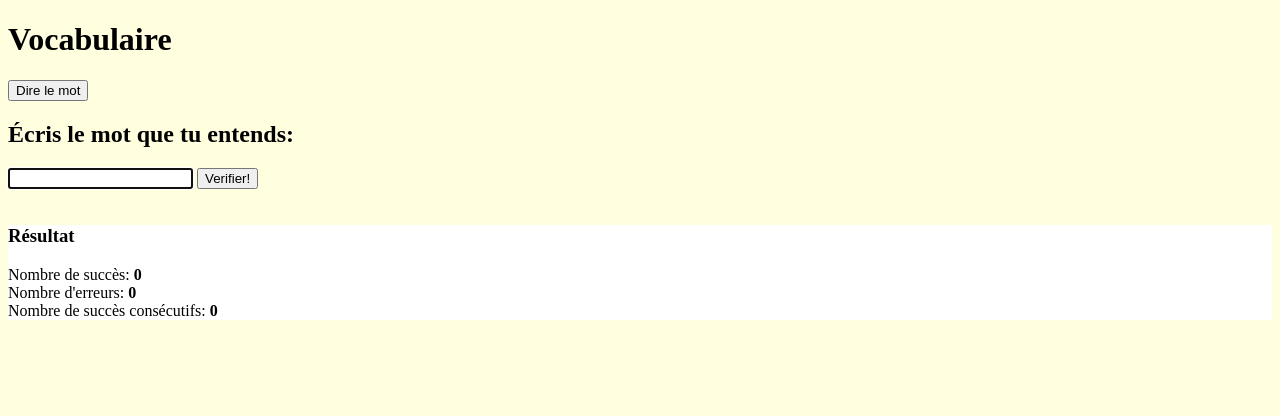
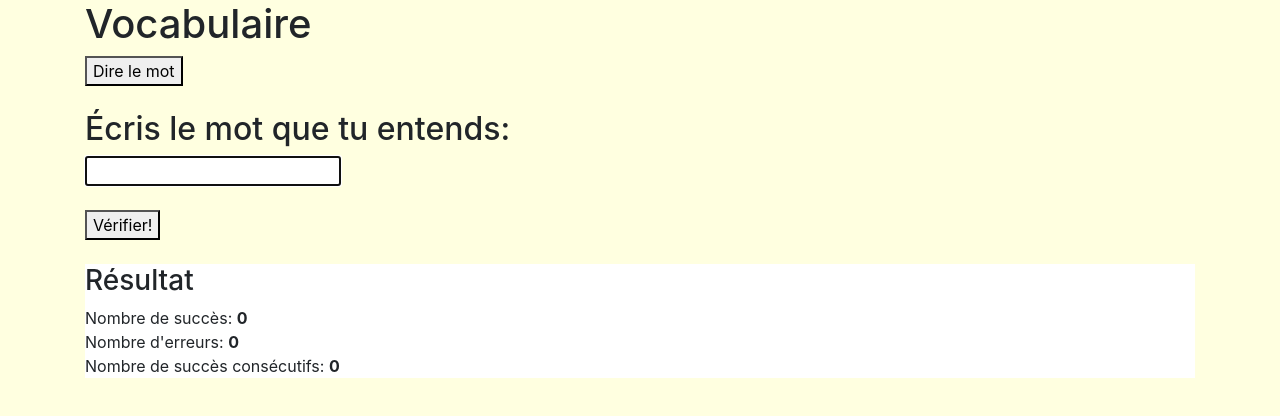
Before and after one commit to lecons/vocabulaire, a plain HTML site: page Vocabulaire.html in a window 1280 px wide. Drawn offline with nearby package versions, Linux system fonts and the light colour scheme.

Commit message:
Utilisation de Bootstrap

```diff
--- a/Vocabulaire.html
+++ b/Vocabulaire.html
@@ -1,22 +1,31 @@
 <!DOCTYPE html>
-<html>
+<html lang="fr-CA">
     <head>
-        <script src="https://ajax.googleapis.com/ajax/libs/jquery/1.12.4/jquery.min.js"></script>
-        <script src="Vocabulaire.js"></script>
+        <meta charset="utf-8">
+        <meta name="viewport" content="width=device-width, initial-scale=1, shrink-to-fit=no">
+
+        <link rel="stylesheet" href="https://stackpath.bootstrapcdn.com/bootstrap/4.3.1/css/bootstrap.min.css" integrity="sha384-ggOyR0iXCbMQv3Xipma34MD+dH/1fQ784/j6cY/iJTQUOhcWr7x9JvoRxT2MZw1T" crossorigin="anonymous">
+
+        <title>Leçon de vocabulaire</title>
     </head>
 
     <body>
-
+        <div class="container">
             <h1>Vocabulaire</h1>
 
+            <div class="pb-4">
                 <button onclick="OnPlay()">Dire le mot</button>
+            </div>
 
+            <div class="pb-4">
                 <h2>Écris le mot que tu entends:</h2>
                 <input id="resultInput"> </input>
+            </div>
 
-        <button onclick="OnCheck()">Verifier!</button>
+            <div class="pb-4">
+                <button onclick="OnCheck()">Vérifier!</button>
+            </div>
 
-        <br><br>
             <div id="result">
                 <h3 id="stats">Résultat</h3>
                 <div>
@@ -29,5 +38,12 @@
                     Nombre de succès consécutifs: <b><span id="nbConsecutiveSuccess"></span></b>
                 </div>
             </div>
+        </div>
+
+        <!-- SCRIPT INCLUDE DIRECTIVES -->
+        <script src="https://code.jquery.com/jquery-3.3.1.slim.min.js" integrity="sha384-q8i/X+965DzO0rT7abK41JStQIAqVgRVzpbzo5smXKp4YfRvH+8abtTE1Pi6jizo" crossorigin="anonymous"></script>
+        <script src="https://cdnjs.cloudflare.com/ajax/libs/popper.js/1.14.7/umd/popper.min.js" integrity="sha384-UO2eT0CpHqdSJQ6hJty5KVphtPhzWj9WO1clHTMGa3JDZwrnQq4sF86dIHNDz0W1" crossorigin="anonymous"></script>
+        <script src="https://stackpath.bootstrapcdn.com/bootstrap/4.3.1/js/bootstrap.min.js" integrity="sha384-JjSmVgyd0p3pXB1rRibZUAYoIIy6OrQ6VrjIEaFf/nJGzIxFDsf4x0xIM+B07jRM" crossorigin="anonymous"></script>
+        <script src="Vocabulaire.js"></script>
     </body>
 </html>
```
Lines whose indentation alone changed are shown as unchanged.
